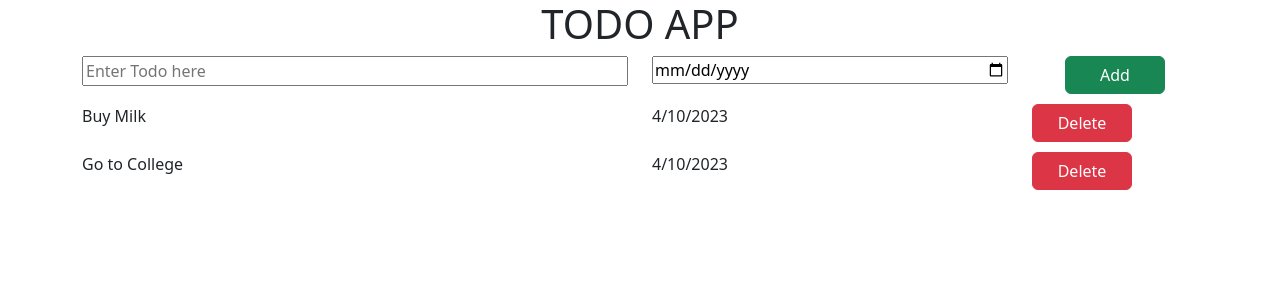
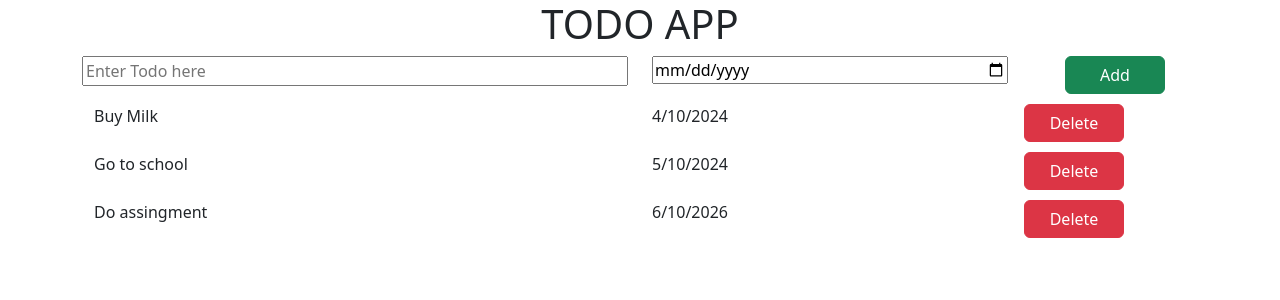
Before and after one commit to Shreeztea/Todo-App, a React (Vite) app: page / in a window 1280 px wide. Shown: the top 300 px of the page. Built offline with nearby package versions, Linux system fonts and the light colour scheme.

Commit message:
Added props to pass data

```diff
--- a/src/App.jsx
+++ b/src/App.jsx
@@ -1,15 +1,28 @@
 import AppName from './components/AppName'
 import AddTodo from './components/AddTodo'
-import TodoItem from './components/TodoItem'
+import TodoItems from './components/TodoItems'
 import './App.css'
 function App() {
-
+  const todoItems = [
+    {
+      name: "Buy Milk",
+      date: "4/10/2024"
+    },
+    {
+      name: "Go to school",
+      date: "5/10/2024"
+    },
+    {
+      name: "Do assingment",
+      date: "6/10/2026"
+    }
+  ]
   return (
     <>
       <center className='todo-container'>
           <AppName />
           <AddTodo />
-          <TodoItem />
+          <TodoItems todoItems={todoItems}/>
       </center>
     </>
   )
--- a/src/components/TodoItem.jsx
+++ b/src/components/TodoItem.jsx
@@ -1,26 +1,10 @@
-function TodoItem() {
-    let todoName1 = "Buy Milk";
-    let todoName2 = "Go to College";
-    let todoDate = "4/10/2023";
+function TodoItem({todoName,todoDate}) {
     return (
         <div className="container items-container">
 
             <div className="row ss-row">
                 <div className="col-6">
-                    {todoName1}
-                </div>
-                <div className="col-4">
-                    {todoDate}
-                </div>
-                <div className="col-2">
-                    <button type="button" className="btn btn-danger ss-button">
-                        Delete
-                    </button>
-                </div>
-            </div>
-            <div className="row ss-row">
-                <div className="col-6">
-                    {todoName2}
+                    {todoName}
                 </div>
                 <div className="col-4">
                     {todoDate}
--- /dev/null
+++ b/src/components/TodoItems.jsx
@@ -0,0 +1,12 @@
+import TodoItem from "./TodoItem";
+function TodoItems ({todoItems}) {
+    return (
+        <div className="container items-container">
+            {todoItems.map((item) => (
+                <TodoItem key={item.name} todoDate={item.date} todoName={item.name} />
+            ))}
+        </div>
+    );
+}
+
+export default TodoItems;
```
